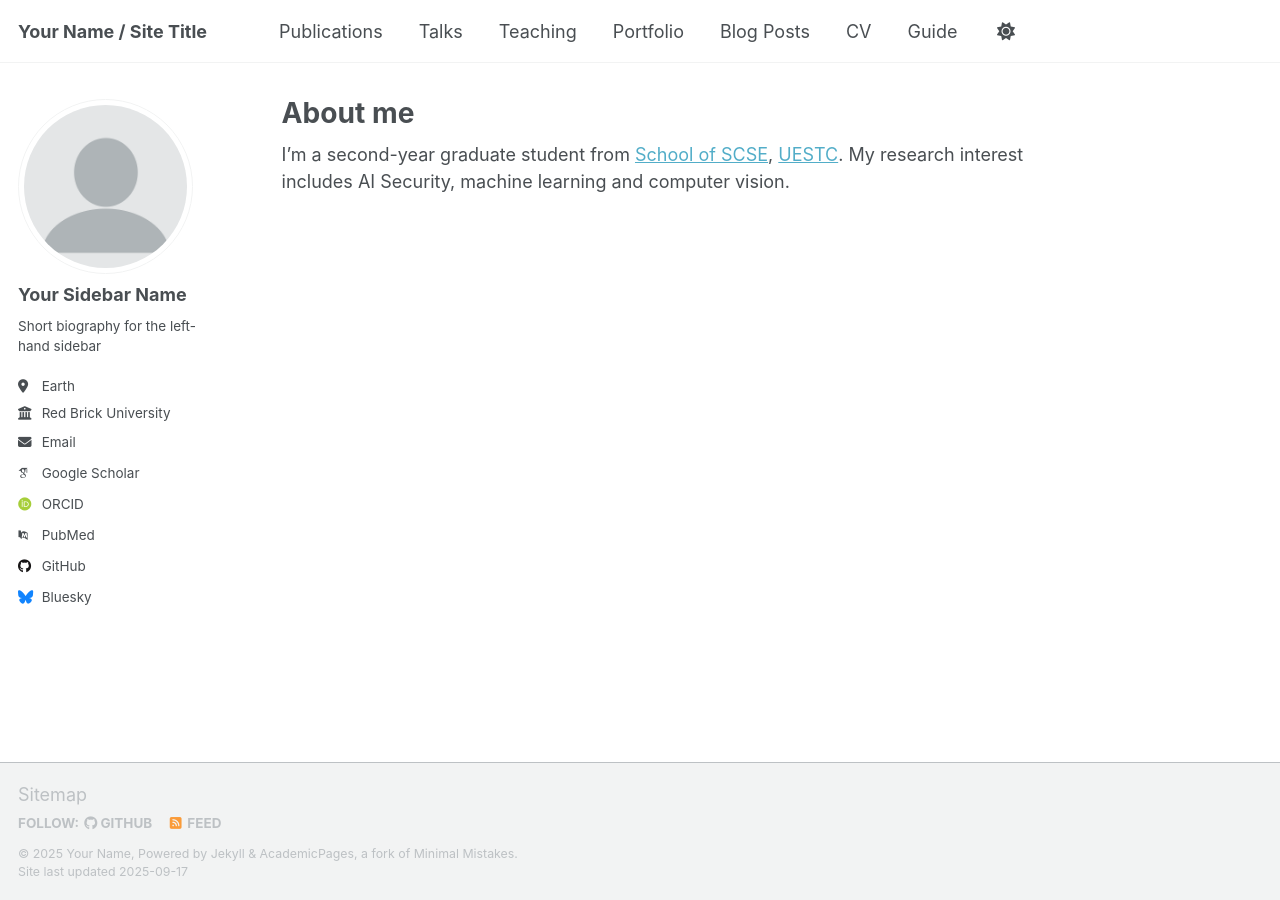
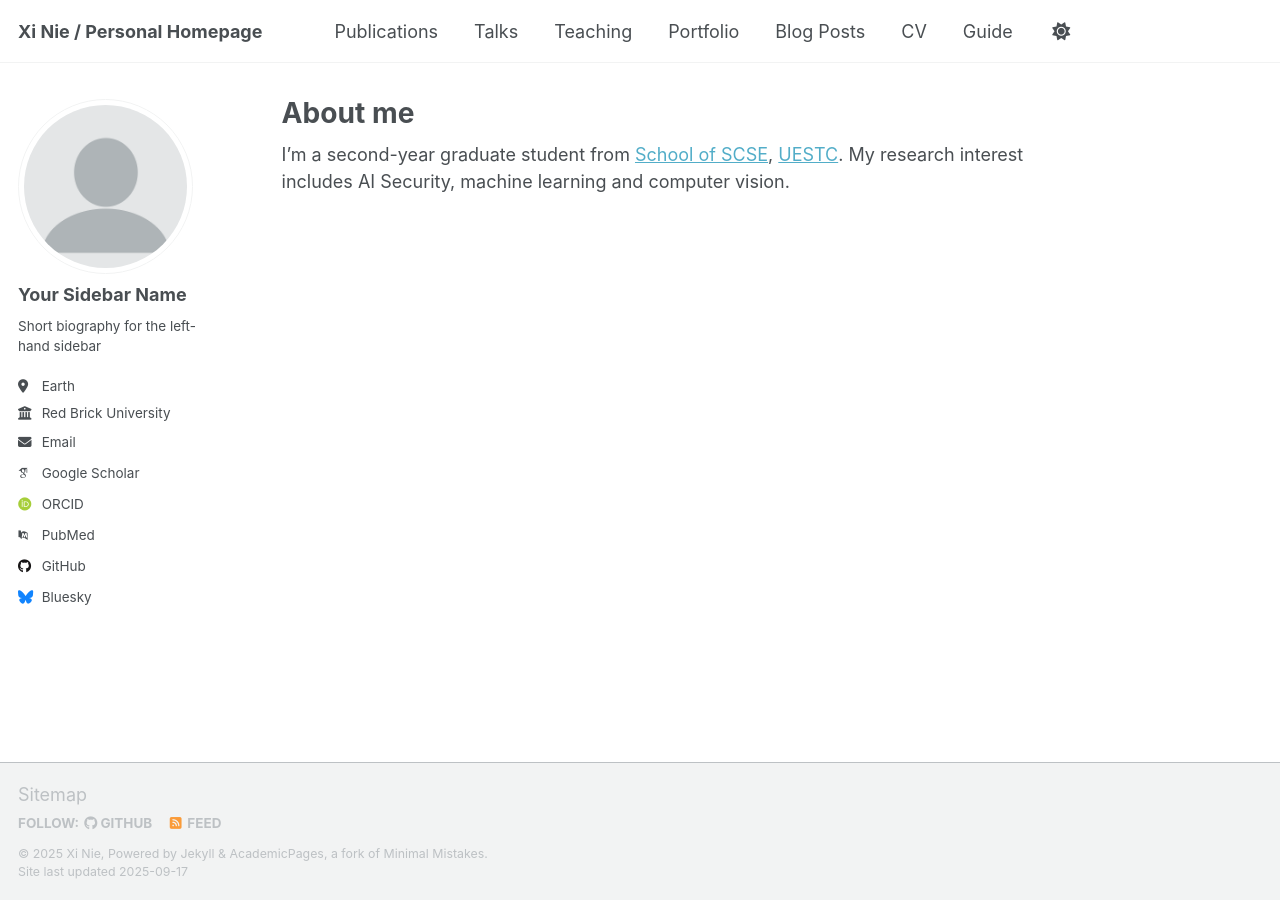
Before and after one commit to XINIE63/xinie63.github.io, a Jekyll site: the page built from _pages/about.md, in a window 1280 px wide. Built offline with Jekyll 4.4.1, drawn with Linux system fonts in a browser that asks for light colours; some web fonts are replaced; a script that is not in the unit is left out.

Commit message:
Update _config.yml

```diff
--- a/_config.yml
+++ b/_config.yml
@@ -9,14 +9,14 @@
 # Basic Site Settings
 locale                   : "en-US"
 site_theme               : "default" # Currently available options are "default", "air"
-title                    : "Your Name / Site Title"
+title                    : "Xi Nie / Personal Homepage"
 title_separator          : "-"
-name                     : &name "Your Name"
-description              : &description "Your Name's academic portfolio"   # Update this with a general description of your site, this is the default if not overridden by a page
-url                      : https://academicpages.github.io # The base hostname & protocol for your site e.g. "https://[your GitHub username].github.io",
+name                     : &name "Xi Nie"
+description              : &description "A second-year graduate student from UESTC"   # Update this with a general description of your site, this is the default if not overridden by a page
+url                      : https://xinie63.github.io/ # The base hostname & protocol for your site e.g. "https://[your GitHub username].github.io",
                                                            # or if you already have some other page hosted on Github then use "https://[your GitHub username].github.io/[Your Repo Name]"
 baseurl                  : "" # the subpath of your site, e.g. "/blog"
-repository               : "academicpages/academicpages.github.io"
+repository               : "XINIE63/xinie63.github.io"
 
 # Site Author - The following control what appear as part of the author content on the side bar.
 #               If a field is blank the icon and link will not appear, otherwise it will be shown.
@@ -30,7 +30,7 @@ author:
   location         : "Earth"
   employer         : "Red Brick University"
   uri              : # URL
-  email            : "none@example.org"
+  email            : "202452080513@std.uestc.edu.cn"
 
   # Academic websites
   academia         : # URL
```
